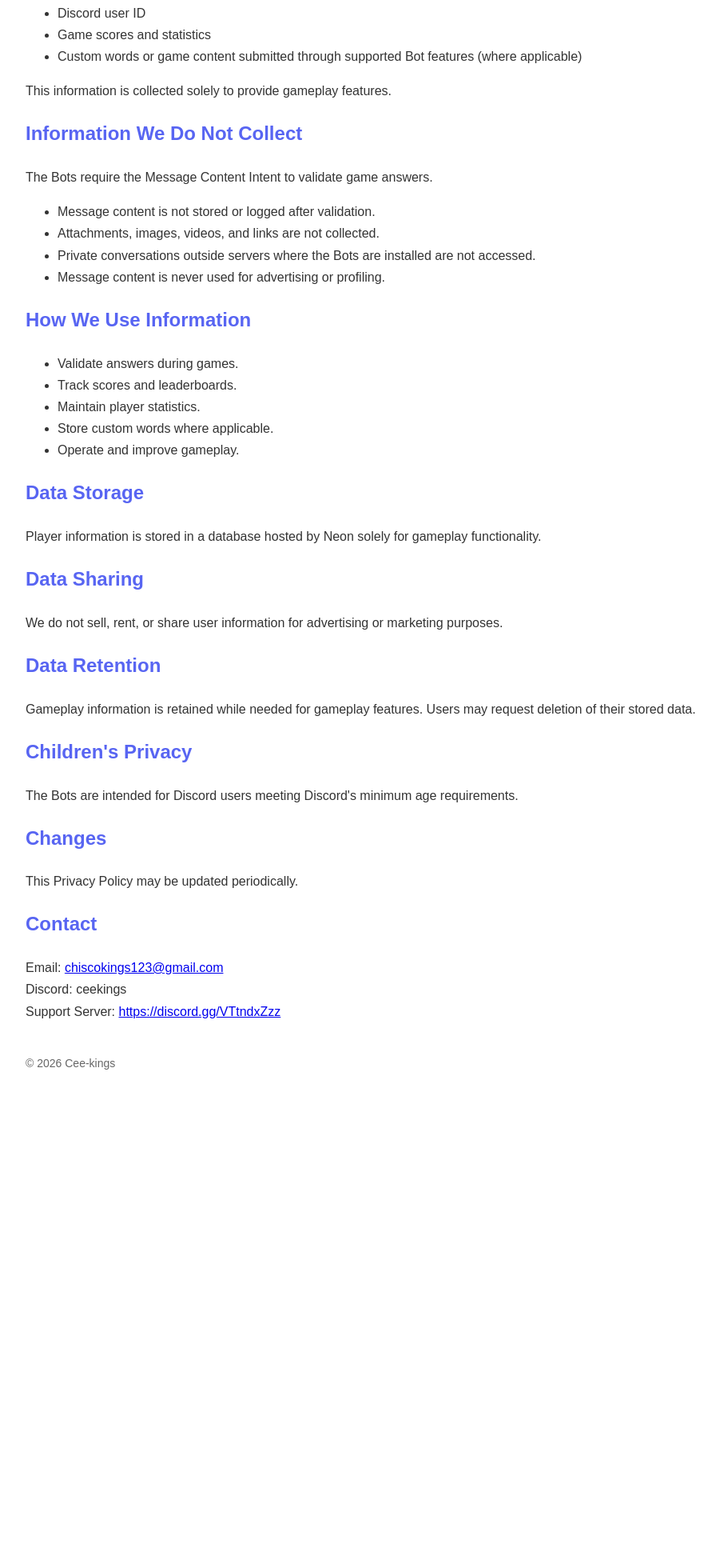
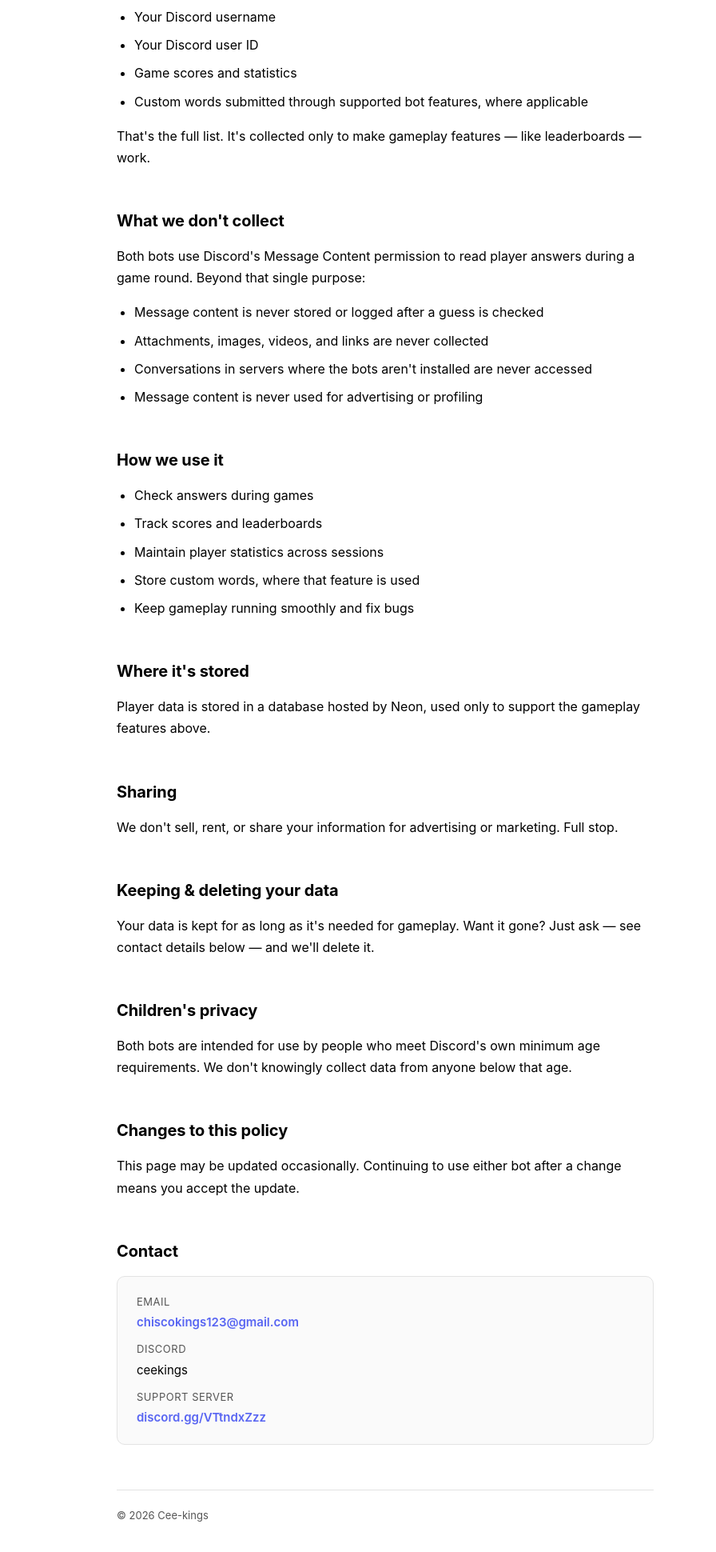
Before and after one commit to Cee-kings/bot-policies, a plain HTML site: page index.html in a window 1280 px wide. Shown: the part 402-2342 px from the top of the page at 80% size, without its empty margins (158-1054 px from the left). Before the commit the page ends 1804 px from the top, so only its background shows below. Drawn offline with Linux system fonts and the light colour scheme.

Commit message:
Update index.html

```diff
--- a/index.html
+++ b/index.html
@@ -3,88 +3,163 @@
 <head>
 <meta charset="UTF-8">
 <meta name="viewport" content="width=device-width, initial-scale=1.0">
-<title>Privacy Policy - Unscramble Bot & Flag Quiz Bot</title>
+<title>Privacy Policy — Unscramble Bot &amp; Flag Quiz Bot</title>
 <style>
-body{font-family:Arial,Helvetica,sans-serif;max-width:900px;margin:40px auto;padding:20px;line-height:1.7;color:#333;}
-h1,h2{color:#5865F2;}
-hr{margin:30px 0;}
-footer{margin-top:40px;font-size:14px;color:#666;}
+  :root{
+    --accent:#5865F2;
+    --ink:#000000;
+    --rule:#e3e3e3;
+    --muted:#555555;
+  }
+  *{box-sizing:border-box;}
+  body{
+    font-family:-apple-system,BlinkMacSystemFont,"Segoe UI",Helvetica,Arial,sans-serif;
+    color:var(--ink);
+    background:#ffffff;
+    max-width:720px;
+    margin:0 auto;
+    padding:56px 24px 80px;
+    line-height:1.7;
+    font-size:16px;
+  }
+  .eyebrow{
+    font-size:13px;
+    font-weight:600;
+    letter-spacing:.06em;
+    text-transform:uppercase;
+    color:var(--ink);
+    margin:0 0 8px;
+  }
+  h1{
+    font-size:32px;
+    line-height:1.2;
+    margin:0 0 6px;
+    color:var(--ink);
+    letter-spacing:-0.01em;
+  }
+  .updated{
+    color:var(--muted);
+    font-size:14px;
+    margin:0 0 32px;
+  }
+  .lede{
+    font-size:17px;
+    margin:0 0 40px;
+    color:var(--ink);
+  }
+  .lede strong{color:var(--ink);}
+  h2{
+    font-size:20px;
+    color:var(--ink);
+    margin:48px 0 14px;
+    letter-spacing:-0.005em;
+  }
+  p{margin:0 0 16px; color:var(--ink);}
+  ul{margin:0 0 16px; padding-left:22px;}
+  li{margin-bottom:8px; color:var(--ink);}
+  hr{
+    border:none;
+    border-top:1px solid var(--rule);
+    margin:40px 0;
+  }
+  .contact-card{
+    background:#fafafa;
+    border:1px solid var(--rule);
+    border-radius:10px;
+    padding:20px 24px;
+    margin-top:8px;
+  }
+  .contact-card a{color:var(--accent); text-decoration:none; font-weight:600;}
+  .contact-card a:hover{text-decoration:underline;}
+  .contact-row{margin-bottom:10px; font-size:15px;}
+  .contact-row:last-child{margin-bottom:0;}
+  .contact-label{
+    color:var(--muted);
+    font-size:13px;
+    text-transform:uppercase;
+    letter-spacing:.04em;
+    display:block;
+    margin-bottom:2px;
+  }
+  footer{
+    margin-top:56px;
+    padding-top:20px;
+    border-top:1px solid var(--rule);
+    font-size:13px;
+    color:var(--muted);
+  }
+  a{color:var(--accent);}
 </style>
 </head>
 <body>
 
+<p class="eyebrow">Legal</p>
 <h1>Privacy Policy</h1>
+<p class="updated">Last updated: June 26, 2026</p>
 
-<p><strong>Last Updated:</strong> June 26, 2026</p>
-
-<p>This Privacy Policy applies to <strong>Unscramble Bot</strong> and <strong>Flag Quiz Bot</strong> (collectively, the "Bots"), Discord applications developed and maintained independently by the same developer.</p>
+<p class="lede">This policy covers <strong>Unscramble Bot</strong> and <strong>Flag Quiz Bot</strong> — two Discord game bots built and maintained by the same developer. It explains exactly what data each bot collects, what it never touches, and how to get your data removed.</p>
 
 <hr>
 
-<h2>Information We Collect</h2>
+<h2>What we collect</h2>
+<ul>
+  <li>Your Discord username</li>
+  <li>Your Discord user ID</li>
+  <li>Game scores and statistics</li>
+  <li>Custom words submitted through supported bot features, where applicable</li>
+</ul>
+<p>That's the full list. It's collected only to make gameplay features — like leaderboards — work.</p>
 
+<h2>What we don't collect</h2>
+<p>Both bots use Discord's Message Content permission to read player answers during a game round. Beyond that single purpose:</p>
 <ul>
-<li>Discord username</li>
-<li>Discord user ID</li>
-<li>Game scores and statistics</li>
-<li>Custom words or game content submitted through supported Bot features (where applicable)</li>
+  <li>Message content is never stored or logged after a guess is checked</li>
+  <li>Attachments, images, videos, and links are never collected</li>
+  <li>Conversations in servers where the bots aren't installed are never accessed</li>
+  <li>Message content is never used for advertising or profiling</li>
 </ul>
 
-<p>This information is collected solely to provide gameplay features.</p>
-
-<h2>Information We Do Not Collect</h2>
-
-<p>The Bots require the Message Content Intent to validate game answers.</p>
-
+<h2>How we use it</h2>
 <ul>
-<li>Message content is not stored or logged after validation.</li>
-<li>Attachments, images, videos, and links are not collected.</li>
-<li>Private conversations outside servers where the Bots are installed are not accessed.</li>
-<li>Message content is never used for advertising or profiling.</li>
+  <li>Check answers during games</li>
+  <li>Track scores and leaderboards</li>
+  <li>Maintain player statistics across sessions</li>
+  <li>Store custom words, where that feature is used</li>
+  <li>Keep gameplay running smoothly and fix bugs</li>
 </ul>
 
-<h2>How We Use Information</h2>
+<h2>Where it's stored</h2>
+<p>Player data is stored in a database hosted by Neon, used only to support the gameplay features above.</p>
 
-<ul>
-<li>Validate answers during games.</li>
-<li>Track scores and leaderboards.</li>
-<li>Maintain player statistics.</li>
-<li>Store custom words where applicable.</li>
-<li>Operate and improve gameplay.</li>
-</ul>
+<h2>Sharing</h2>
+<p>We don't sell, rent, or share your information for advertising or marketing. Full stop.</p>
 
-<h2>Data Storage</h2>
+<h2>Keeping &amp; deleting your data</h2>
+<p>Your data is kept for as long as it's needed for gameplay. Want it gone? Just ask — see contact details below — and we'll delete it.</p>
 
-<p>Player information is stored in a database hosted by Neon solely for gameplay functionality.</p>
+<h2>Children's privacy</h2>
+<p>Both bots are intended for use by people who meet Discord's own minimum age requirements. We don't knowingly collect data from anyone below that age.</p>
 
-<h2>Data Sharing</h2>
-
-<p>We do not sell, rent, or share user information for advertising or marketing purposes.</p>
-
-<h2>Data Retention</h2>
-
-<p>Gameplay information is retained while needed for gameplay features. Users may request deletion of their stored data.</p>
-
-<h2>Children's Privacy</h2>
-
-<p>The Bots are intended for Discord users meeting Discord's minimum age requirements.</p>
-
-<h2>Changes</h2>
-
-<p>This Privacy Policy may be updated periodically.</p>
+<h2>Changes to this policy</h2>
+<p>This page may be updated occasionally. Continuing to use either bot after a change means you accept the update.</p>
 
 <h2>Contact</h2>
+<div class="contact-card">
+  <div class="contact-row">
+    <span class="contact-label">Email</span>
+    <a href="mailto:chiscokings123@gmail.com">chiscokings123@gmail.com</a>
+  </div>
+  <div class="contact-row">
+    <span class="contact-label">Discord</span>
+    ceekings
+  </div>
+  <div class="contact-row">
+    <span class="contact-label">Support server</span>
+    <a href="https://discord.gg/VTtndxZzz">discord.gg/VTtndxZzz</a>
+  </div>
+</div>
 
-<p>
-Email: <a href="mailto:chiscokings123@gmail.com">chiscokings123@gmail.com</a><br>
-Discord: ceekings<br>
-Support Server:
-<a href="https://discord.gg/VTtndxZzz">https://discord.gg/VTtndxZzz</a>
-</p>
-
-<footer>
-© 2026 Cee-kings
-</footer>
+<footer>© 2026 Cee-kings</footer>
 
 </body>
 </html>
```
